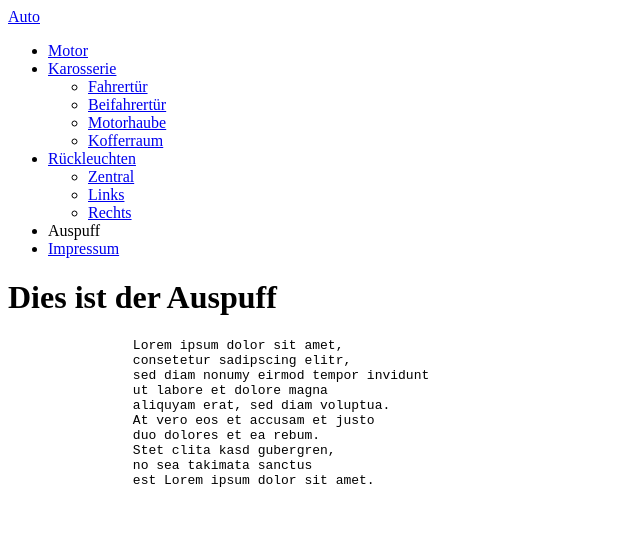
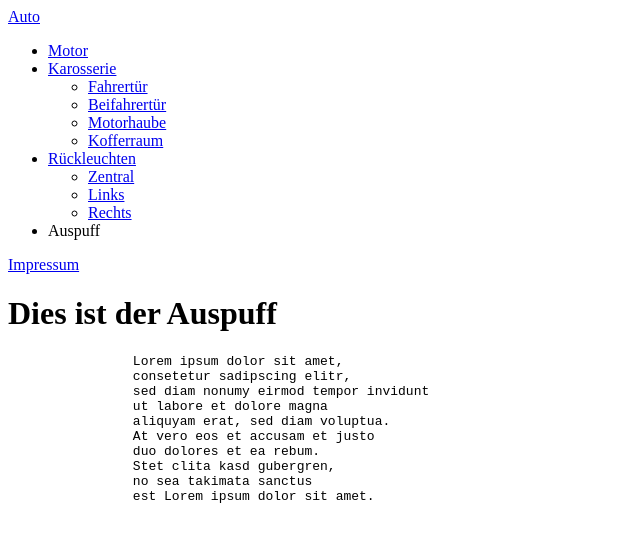
Before and after one commit to marmo1/webtech, a plain HTML site: page html/auspuff.html in a window 1280 px wide. Shown: the whole page, without its empty margins (0-640 px from the left). Drawn offline with Linux system fonts and the light colour scheme.

Commit message:
Update auspuff.html

```diff
--- a/html/auspuff.html
+++ b/html/auspuff.html
@@ -25,8 +25,8 @@
 					</ul>
 				</li>
 				<li><a tabindex="0" aria-current="page">Auspuff</a></li>
-				<li><a href="impressum.html">Impressum</a></li>
 			</ul>
+			<a href="impressum.html">Impressum</a>
 		</nav>
 		<h1>Dies ist der Auspuff</h1>
 		<pre>
```
